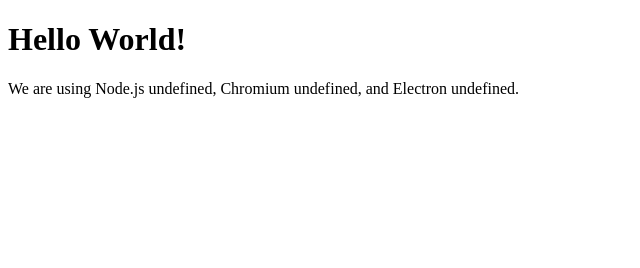
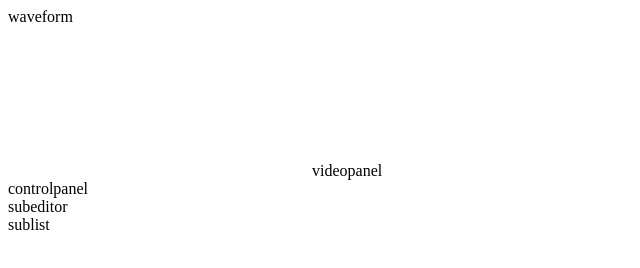
Before and after one commit to frankplus/electron-sheeps, an Electron app: page app/index.html in a window 800 px wide. Shown: the whole page, without its empty margins (0-640 px from the left). Drawn offline with Linux system fonts and the light colour scheme; no server answers.

Commit message:
defined div elements in index.html and added stylesheets file

```diff
--- a/app/index.html
+++ b/app/index.html
@@ -1,19 +1,42 @@
 <!DOCTYPE html>
 <html>
-  <head>
-    <meta charset="UTF-8">
-    <title>Hello World!</title>
-  </head>
-  <body>
-    <h1>Hello World!</h1>
-    <!-- All of the Node.js APIs are available in this renderer process. -->
-    We are using Node.js <script>document.write(process.versions.node)</script>,
-    Chromium <script>document.write(process.versions.chrome)</script>,
-    and Electron <script>document.write(process.versions.electron)</script>.
 
-    <script>
-      // You can also require other files to run in this process
-      require('./app.js')
-    </script>
-  </body>
+<head>
+	<meta charset="UTF-8">
+	<title>Electron sheeps</title>
+	<link href="stylesheets/style.css" rel="stylesheet" type="text/css">
+	<script src="app.js"></script>
+</head>
+
+<body>
+	<div class="container">
+		<!-- waveform generated from the audio -->
+		<div id="waveform">
+				waveform
+		</div>
+
+		<!-- video player -->
+		<div id="playerpanel">
+			<video id="videopanel"></video>
+			videopanel
+		</div>
+
+		<!-- control panel with play, pause, rewind, forward.. buttons -->
+		<div id="controlpanel">
+			controlpanel
+		</div>
+
+		<!-- text editor where the subtitles are edited-->
+		<div id="subeditor">
+			subeditor
+		</div>
+
+		<!-- subtitles list -->
+		<div id="sublist">
+			sublist
+		</div>
+
+	</div>
+</body>
+
 </html>
--- /dev/null
+++ b/app/stylesheets/style.css
@@ -0,0 +1,3 @@
+.container {
+    display: grid;
+}
--- a/package.json
+++ b/package.json
@@ -20,7 +20,6 @@
   },
   "homepage": "https://github.com/Franciman/electron-sheeps#readme",
   "dependencies": {
-    "fs-jetpack": "^0.10.2",
     "typescript": "^2.5.2"
   },
   "devDependencies": {
```
Also changed, not shown: 1 other file.
